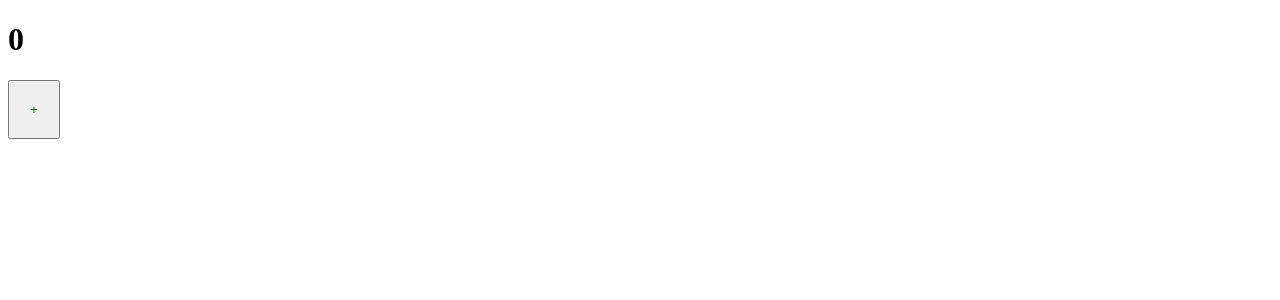
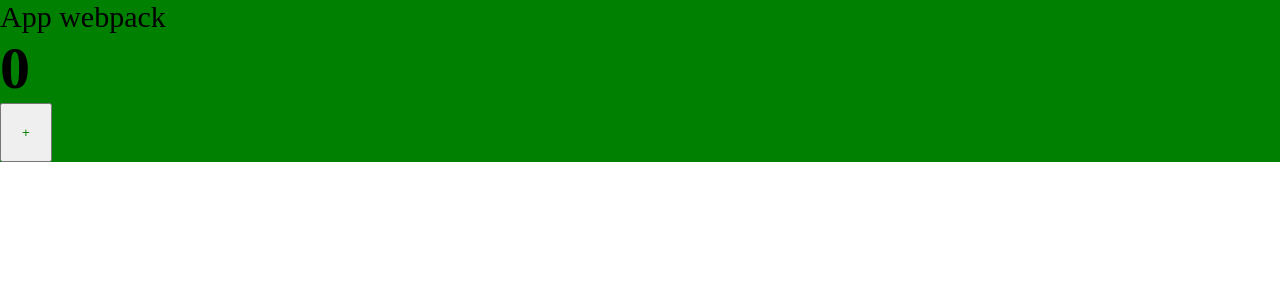
Before and after one commit to texasjkee/product_project, a React app: page / in a window 1280 px wide. Shown: the top 300 px of the page. Built offline with nearby package versions, Linux system fonts and the light colour scheme.

Commit message:
add: css.modules

```diff
--- /dev/null
+++ b/src/App.tsx
@@ -0,0 +1,15 @@
+import { Counter } from "./components/Counter";
+
+import './index.scss';
+
+export const App = () => {
+
+    return (
+        <div className="app">
+        <span>App webpack</span>
+            <Counter />
+        </div>
+    )
+}
+
+export default App;
--- a/src/components/Counter.scss
+++ b/src/components/Counter.module.scss
@@ -1,4 +1,4 @@
-button {
+.btn {
     padding:20px;
     color: green;
 }
--- a/src/components/Counter.tsx
+++ b/src/components/Counter.tsx
@@ -1,5 +1,6 @@
 import { FC, useState } from 'react';
-import './Counter.scss';
+
+import classes from './Counter.module.scss';
 
 interface CouterProps { };
 
@@ -11,7 +12,7 @@ export const Counter: FC<CouterProps> = () => {
     return (
         <>
             <h1>{count}</h1>
-            <button onClick={increase} >+</button>
+            <button className={classes.btn} onClick={increase } >+</button>
         </>
     )
 };
--- /dev/null
+++ b/src/index.scss
@@ -0,0 +1,10 @@
+* {
+    margin: 0;
+    padding: 0;
+    box-sizing: border-box;
+}
+
+.app {
+    font-size: 30px;
+    background-color: green;
+}
--- a/src/index.tsx
+++ b/src/index.tsx
@@ -1,7 +1,8 @@
 import { render } from "react-dom";
-import { Counter } from "./components/Counter";
+
+import App from "./App";
 
 render(
-    <Counter/>,
+    <App/>,
     document.getElementById('root')
 )
```
Also changed, not shown: package.json (+4 -3 lines), src/global.d.ts (added, +7 -0 lines), 5 other files (tests, documents, lock files or other folders).
